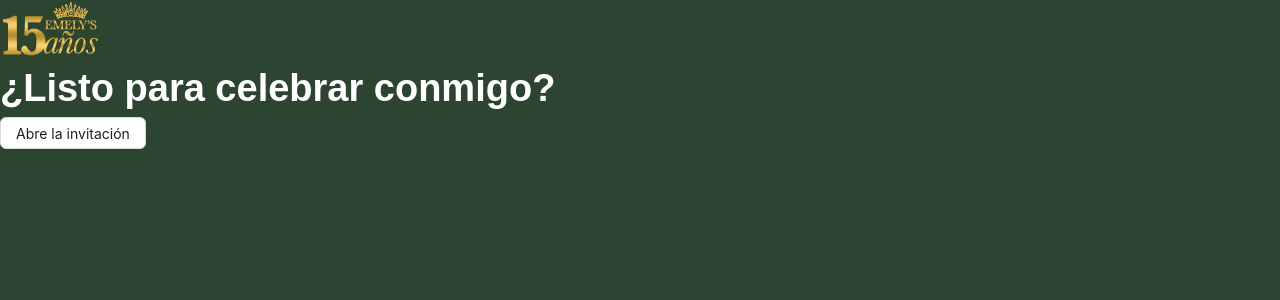
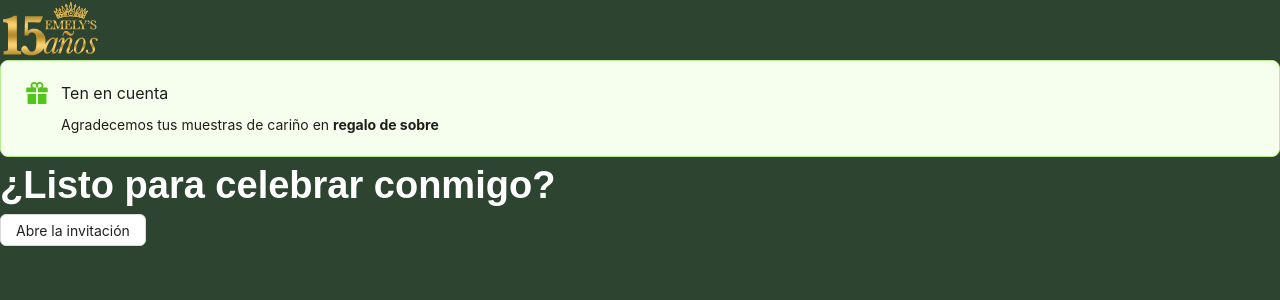
Before and after one commit to ralegria/emely-invitation, a Next.js app: page / in a window 1280 px wide. Shown: the top 300 px of the page. Built offline with nearby package versions, Linux system fonts and the light colour scheme; a web font is replaced by a local one.

Commit message:
giftMessage component added to audio

```diff
--- a/src/components/Audio/index.tsx
+++ b/src/components/Audio/index.tsx
@@ -1,6 +1,7 @@
 "use client";
-import { Button } from "antd";
+import { Alert, Button } from "antd";
 import { useRef, useState } from "react";
+import { GiftFilled } from "@ant-design/icons";
 
 interface AudioProps {
   children?: React.ReactNode;
@@ -18,10 +19,26 @@ const BackgroundAudio = ({ children }: AudioProps) => {
     }
   };
 
+  const GiftMessage = () => (
+    <Alert
+      message="Ten en cuenta"
+      description={
+        <>
+          Agradecemos tus muestras de cariño en <b>regalo de sobre</b>
+        </>
+      }
+      className="mt-[40px]"
+      type="success"
+      icon={<GiftFilled />}
+      showIcon
+    />
+  );
+
   return (
     <>
       {!playClicked && (
-        <div className="flex flex-col gap-[40px] items-center p-[90px_24px]">
+        <div className="flex flex-col gap-[40px] items-center p-[40px_24px]">
+          <GiftMessage />
           <h1 className="text-white text-center text-[32px] font-[family-name:var(--font-hahmlet)]">
             ¿Listo para celebrar conmigo?
           </h1>
@@ -34,7 +51,12 @@ const BackgroundAudio = ({ children }: AudioProps) => {
           </Button>
         </div>
       )}
-      {playClicked && <>{children}</>}
+      {playClicked && (
+        <>
+          <GiftMessage />
+          {children}
+        </>
+      )}
       <audio ref={audioRef} src={"/sounds/brave.mp3"} controls={false} loop />
     </>
   );
```
